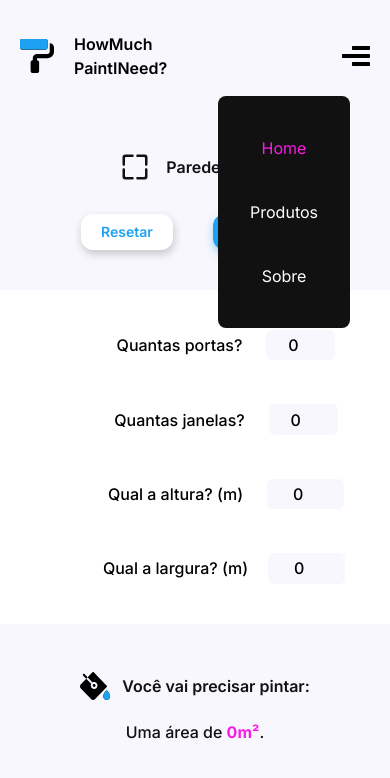
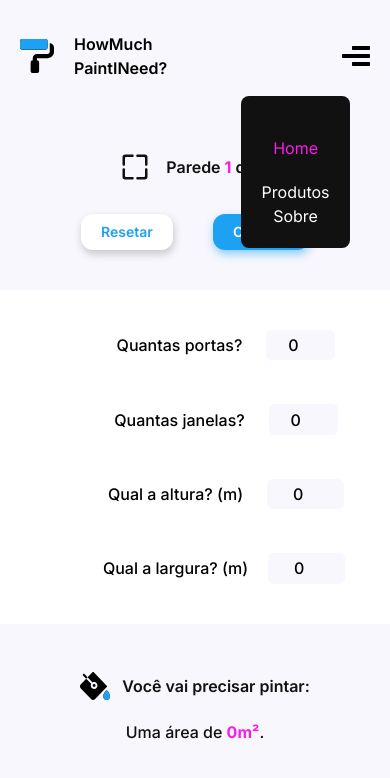
Before and after one commit to Thiagoow/PaintCalculator-React-Js-Redux-Tailwind, a React (Vite) app: page / in a window 390 px wide. Both pictures are taken after a click on the picture 356 px from the left and 56 px from the top of the page. Shown: the top 778 px of the page. Built offline with nearby package versions, Linux system fonts and the light colour scheme; some icons are missing; the HTML template or start-up script is replaced by a standard one.

Commit message:
Header refactored :D

```diff
--- a/src/components/Header.jsx
+++ b/src/components/Header.jsx
@@ -1,6 +1,7 @@
 import React from 'react';
 import Logo from './Logo';
 import menuImg from '../../assets/img/Menu.svg';
+import NavLink from './NavLink';
 
 function Header() {
   const [mobileMenu, setMobileMenu] = React.useState(false);
@@ -22,22 +23,14 @@ function Header() {
 
         <div className={'md:flex ' + (mobileMenu ? 'flex' : ' hidden')}>
           <ul className="flex flex-col absolute md:!relative right-0 2xs:right-5 top-16 py-5 rounded-lg bg-txtColor text-white text-center md:flex-row md:top-0 md:!right-0 md:space-x-8 lg:space-x-10 md:py-0 md:text-black md:bg-transparent md:font-semibold">
-            <li className="text-pinkColor cursor-pointer py-5 px-8 md:py-0 md:px-0 hover:opacity-70">
-              <a href="/">Home</a>
-            </li>
-            <li className="cursor-pointer py-5 px-8 md:py-0 md:px-0 hover:opacity-70">
-              <a href="https://www.behance.net/thiagoow" target="_blank">
-                Produtos
-              </a>
-            </li>
-            <li className="cursor-pointer py-5 px-8 md:py-0 md:px-0 hover:opacity-70">
-              <a
-                href="https://github.com/Thiagoow/PaintCalculator-React-Js-Redux-Tailwind"
-                target="_blank"
-              >
-                Sobre
-              </a>
-            </li>
+            <NavLink text="Home" link="/" active />
+
+            <NavLink text="Produtos" link="https://www.behance.net/thiagoow" />
+
+            <NavLink
+              text="Sobre"
+              link="https://github.com/Thiagoow/PaintCalculator-React-Js-Redux-Tailwind"
+            />
           </ul>
         </div>
       </nav>
--- /dev/null
+++ b/src/components/NavLink.jsx
@@ -0,0 +1,19 @@
+import React from 'react';
+
+function NavLink({ text, link, active }) {
+  return (
+    <li
+      className={
+        active &&
+        'text-pinkColor ' +
+          'cursor-pointer py-5 px-8 md:py-0 md:px-0 hover:opacity-70'
+      }
+    >
+      <a href={link} target="_blank">
+        {text}
+      </a>
+    </li>
+  );
+}
+
+export default NavLink;
```
